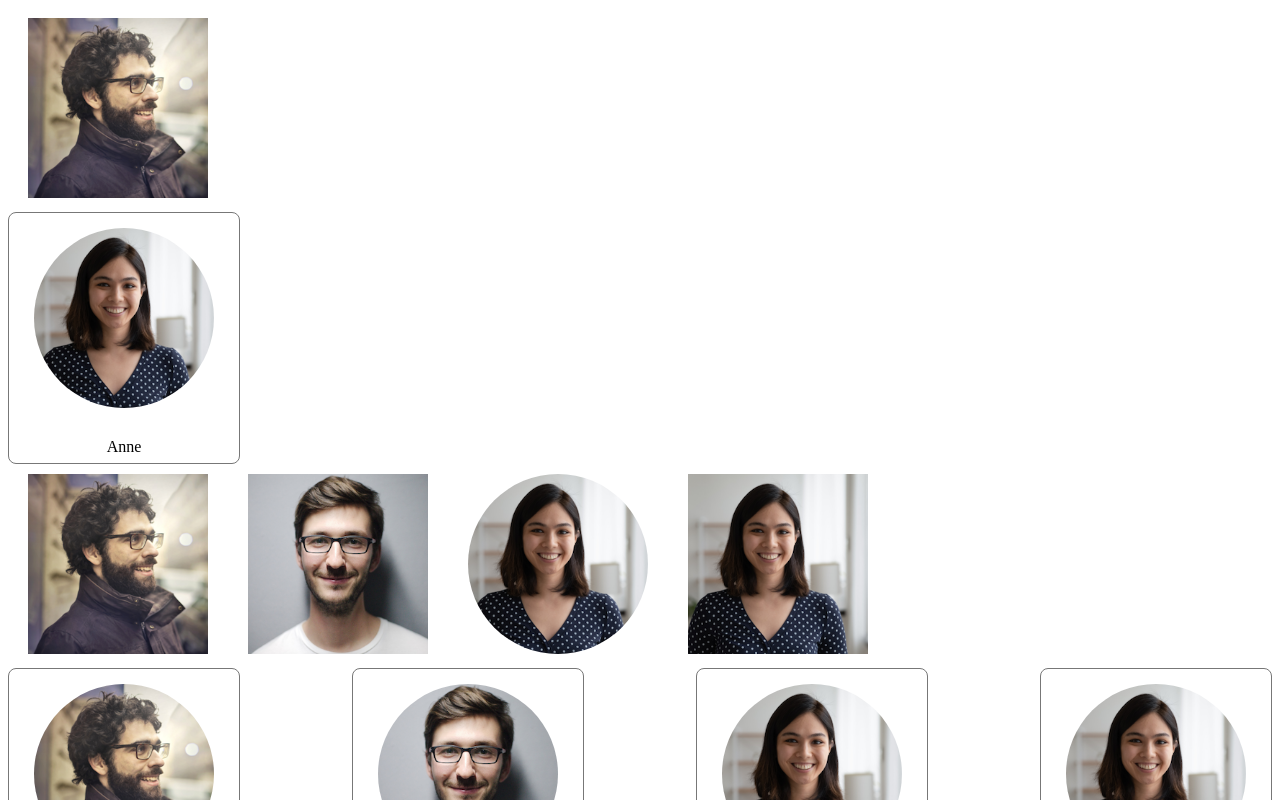
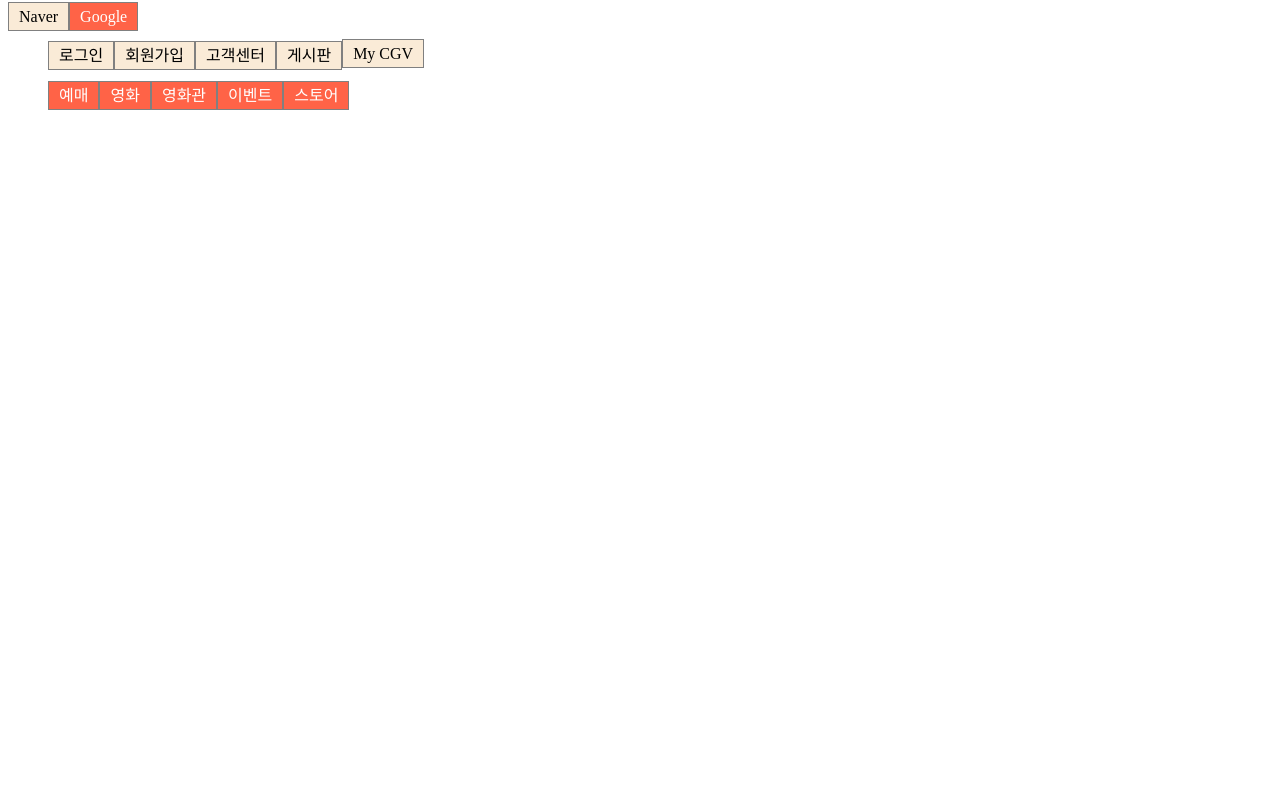
Before and after one commit to tjg-data/fe-course, a React (Vite) app in the folder basic-app/: page / in a window 1280 px wide. Shown: the top 800 px of the page. Built offline with nearby package versions, Linux system fonts and the light colour scheme.

Commit message:
2026-04-09 commit~

```diff
--- /dev/null
+++ b/basic-app/src/AppMenu.jsx
@@ -0,0 +1,37 @@
+import Menu from "./components/menu/Menu.jsx"
+import MenuList from "./components/menu/MenuList.jsx"
+import style from "./components/menu/Menu.module.css"
+
+export default function App() {
+    const list = [
+        { title:"로그인", href:"#", style:style.menu1 },
+        { title:"회원가입", href:"#", style:style.menu1 },
+        { title:"고객센터", href:"#", style:style.menu1 },
+        { title:"게시판", href:"#", style:style.menu1 },
+        { title:"My CGV", href:"#", style:style.menu1 },
+    ]
+    const list2 = [
+        { title:"예매", href:"#", style:style.menu2 },
+        { title:"영화", href:"#", style:style.menu2 },
+        { title:"영화관", href:"#", style:style.menu2 },
+        { title:"이벤트", href:"#", style:style.menu2 },
+        { title:"스토어", href:"#", style:style.menu2 },
+    ]
+
+    return (
+        <>
+            <div>
+                <Menu   title="Naver"
+                        href="http://www.naver.com"
+                        style={style.menu1}
+                        />
+                <Menu   title="Google"
+                        href="http://www.google.com"
+                        style={style.menu2}
+                        />
+            </div>
+            <MenuList list={list} />
+            <MenuList list={list2} />
+        </>
+    )
+}
--- a/basic-app/src/components/menu/Menu.jsx
+++ b/basic-app/src/components/menu/Menu.jsx
@@ -1,4 +1,3 @@
-// import style from './Menu.module.css';
 
 export default function Menu({title, href, style}) {
     return (
--- a/basic-app/src/components/menu/Menu.module.css
+++ b/basic-app/src/components/menu/Menu.module.css
@@ -1,3 +1,8 @@
+.menu_list {
+    display: flex;
+    list-style-type: none;
+    align-items: center;
+}
 .menu1 {
     border: 1px solid gray;
     padding: 5px 10px;
--- a/basic-app/src/components/menu/MenuList.jsx
+++ b/basic-app/src/components/menu/MenuList.jsx
@@ -1,16 +1,17 @@
-import Menu from './Menu.jsx';
+import Menu from "./Menu.jsx";
+import style from "./Menu.module.css";
 
 export default function MenuList({ list }) {
     return (
-        <nav>
-            <ul>
-                { list.map((item, idx) =>
+        <ul className={style.menu_list}>
+            { list.map((menu, idx) =>
+                <div>
                     <Menu   key={idx}
-                            title={item.title}
-                            href={item.href}
-                            style={item.style} />
-                ) }
-            </ul>
-        </nav>
+                            title={menu.title}
+                            href={menu.href}
+                            style={menu.style} />
+                </div>
+            ) }
+        </ul>
     )
 }
--- a/basic-app/src/main.jsx
+++ b/basic-app/src/main.jsx
@@ -1,7 +1,8 @@
 import { StrictMode } from 'react'
 import { createRoot } from 'react-dom/client'
-// import './index.css'
-import App from './App.jsx'
+// import App from './App.jsx'
+// import App from './AppAvatar.jsx'
+import App from './AppMenu.jsx'
 
 createRoot(document.getElementById('root')).render(
   <StrictMode>
```
Also changed, not shown: basic-app/src/AppAvatar.jsx (added, +42 -0 lines).
